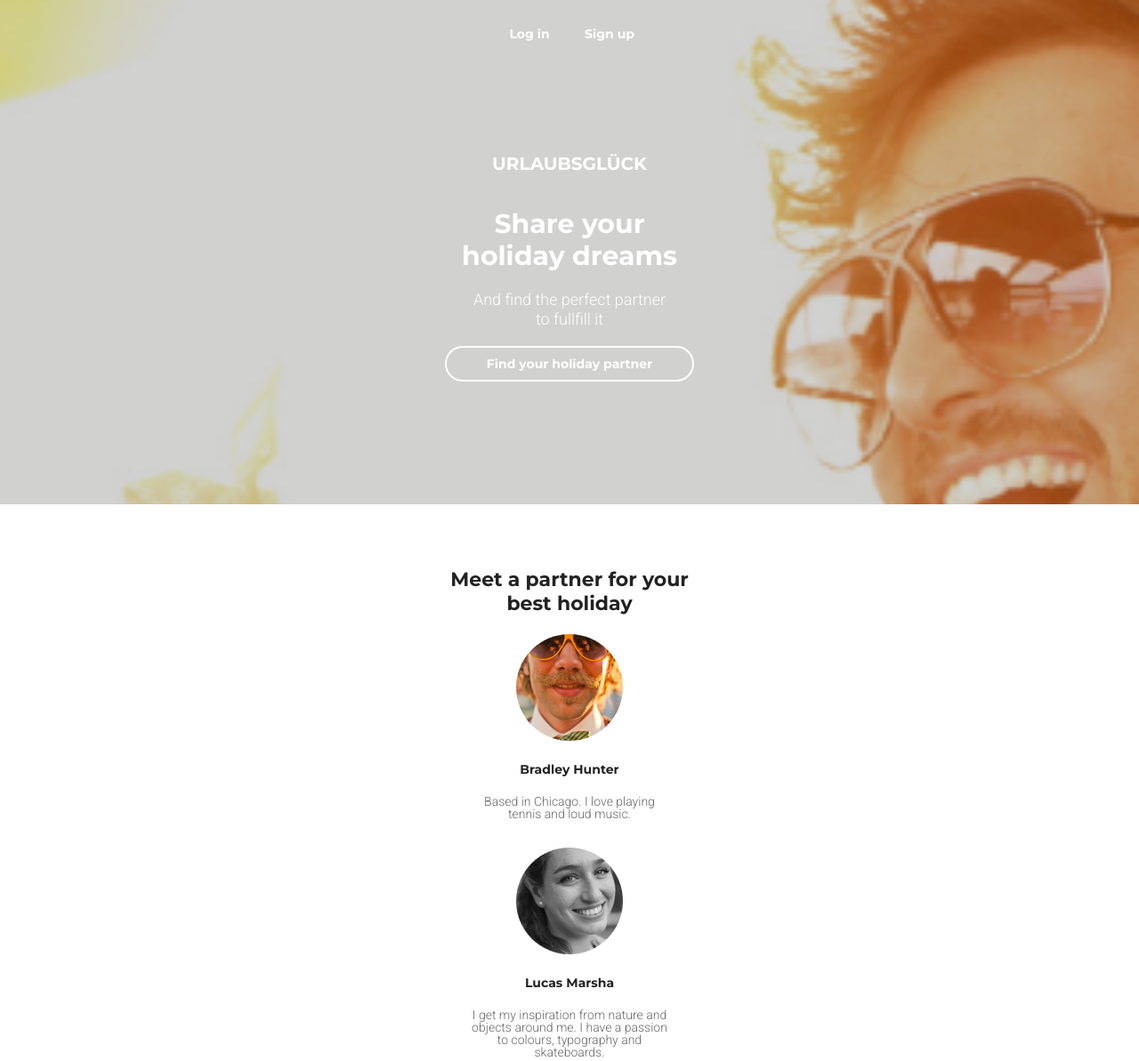
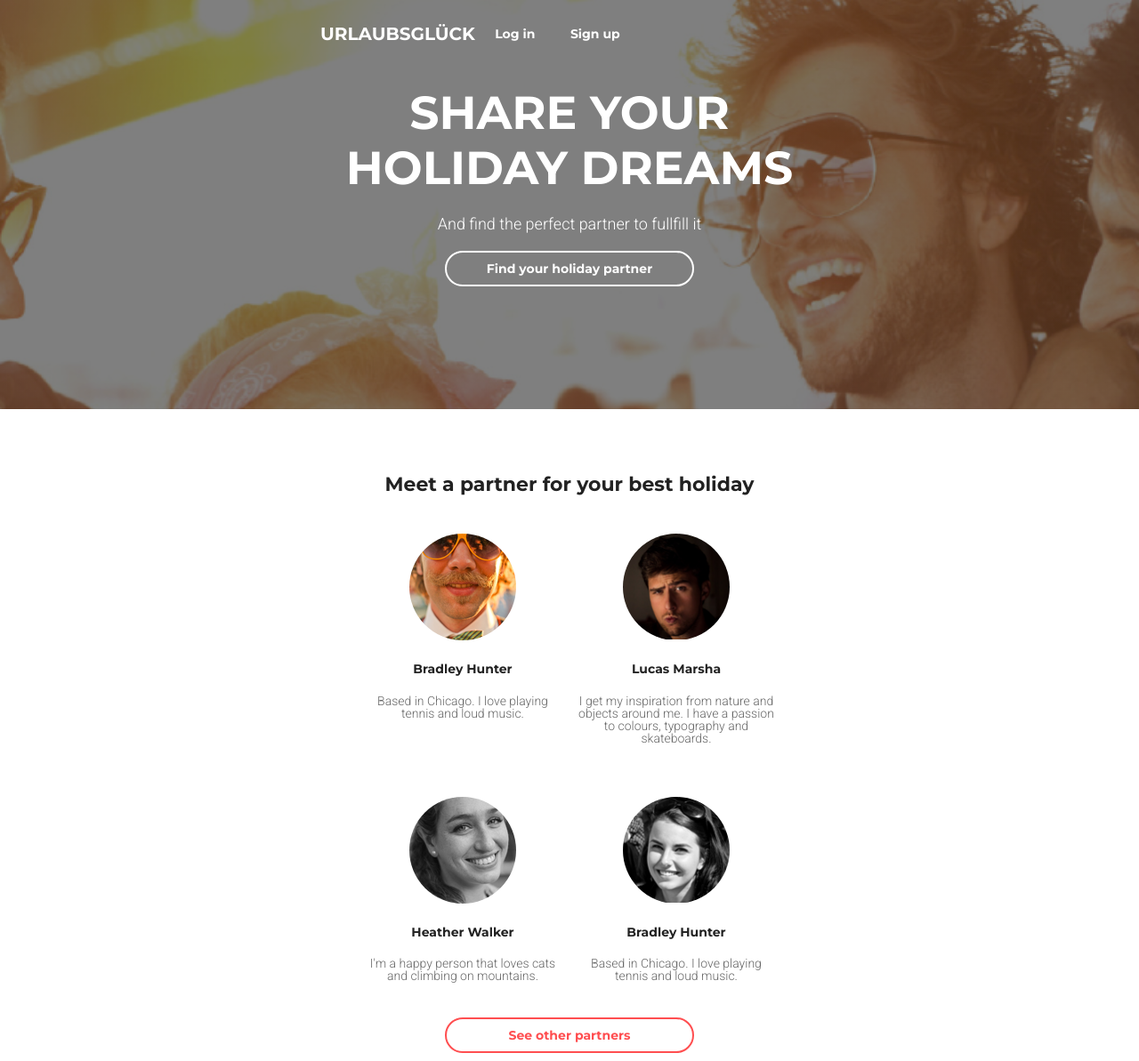
Before and after one commit to WerewolfDevLearn/goit-markup-hw-07_old, a plain HTML site: page index.html in a window 1280 px wide. Shown: the top 1193 px of the page at 89% size. Drawn offline with Linux system fonts and the light colour scheme.

Commit message:
start tablet

```diff
--- a/css/style.css
+++ b/css/style.css
@@ -6,6 +6,7 @@
   --second-font-size: 22px;
   --header-font-size: 30px;
   --p-font-size: 18px;
+  --hero-tablet-font-size: 52px;
   --hero-font-color: #fff;
   --site-font-color: #333333;
   --second-site-font-color: #666666;
@@ -25,13 +26,18 @@ img {
   height: auto;
   display: block;
 }
+.container {
+  max-width: 767px;
+  padding-left: 16px;
+  padding-right: 16px;
+}
 .hero-header-background {
-  background-image: url(../images/mobile-h-photo.png);
+  background-image: linear-gradient(to bottom, rgba(0, 0, 0, 0.2), rgba(0, 0, 0, 0.2)), url(../images/mobile-h-photo.png);
   background-repeat: no-repeat;
   background-size: cover;
 }
 
-.header {
+.nav {
   display: flex;
   flex-direction: column-reverse;
   align-items: center;
@@ -88,6 +94,7 @@ button.sign-up:focus {
   line-height: 1.2;
   text-align: center;
   padding-bottom: 20px;
+  text-transform: uppercase;
 }
 .hero p {
   font-family: var(--secondery-font);
@@ -112,15 +119,16 @@ button.sign-up:focus {
   border-color: var(--accent-color);
 }
 .button {
-  display: flex;
-  flex-direction: column;
-  justify-content: center;
-  align-items: center;
   font-family: var(--main-font);
   font-size: var(--main-font-size);
   font-weight: 700;
   color: var(--hero-font-color);
   line-height: 1.2;
+
+  display: flex;
+  flex-direction: column;
+  justify-content: center;
+  align-items: center;
   width: 280px;
   height: 40px;
   background-color: transparent;
@@ -183,3 +191,53 @@ button.sign-up:focus {
   border-radius: 66px;
   overflow: hidden;
 }
+@media screen and (min-width: 768px) {
+  .hero-header-background {
+    background-image: linear-gradient(to bottom, rgba(0, 0, 0, 0.5), rgba(0, 0, 0, 0.5)), url(../images/tablet_h_photo.png);
+    background-repeat: no-repeat;
+    background-size: cover;
+  }
+
+  .container {
+    max-width: 660px;
+    padding-left: 50px;
+    padding-right: 50px;
+    margin-left: auto;
+    margin-right: auto;
+  }
+
+  .nav {
+    flex-direction: row;
+    align-items: center;
+    /* justify-content: center; */
+  }
+  .user-nav {
+    margin-left: 0px;
+    margin-right: 0px;
+    margin-bottom: 0px;
+  }
+  .hero h1 {
+    font-size: var(--hero-tablet-font-size);
+  }
+  .partners h2 {
+    margin-bottom: 40px;
+  }
+  .partner-list {
+    display: flex;
+    flex-wrap: wrap;
+    justify-content: center;
+    margin-left: auto;
+    margin-right: auto;
+    margin-bottom: 40px;
+  }
+  .partner:nth-child(2n) {
+    margin-right: 0px;
+  }
+  .partner:nth-last-child(-n + 2) {
+    margin-bottom: 0px;
+  }
+  .partner {
+    margin-right: 20px;
+    margin-bottom: 58px;
+  }
+}
--- a/index.html
+++ b/index.html
@@ -12,7 +12,8 @@
   <body>
     <main>
       <section class="hero-header-background">
-        <header class="header">
+        <header class="container">
+          <nav class="nav">
             <a href="#" class="logo">URLAUBSGLÜCK</a>
             <ul class="user-nav">
               <li>
@@ -22,20 +23,22 @@
                 <button class="sign-up">Sign up</button>
               </li>
             </ul>
+          </nav>
         </header>
         <section class="hero">
           <h1>Share your<br />holiday dreams</h1>
-          <p>And find the perfect partner<br />to fullfill it</p>
+          <p>And find the perfect partner to fullfill it</p>
           <a href="#" class="find button">Find your holiday partner</a>
         </section>
       </section>
 
-      <section class="partners">
-        <h2>Meet a partner for your<br />best holiday</h2>
+      <section class="partners container">
+        <h2>Meet a partner for your best holiday</h2>
         <ul class="partner-list">
           <li class="partner">
             <a href="" class="partner-link">
-              <img src="./images/partners/partner01.png" alt="Bradley Hunter" />
+              <img src="./images/partners/partner01.png" alt="Bradley Hunter" width="120" class="partner-photo" />
+              <div class="partner-icon"></div>
             </a>
             <h3 class="name">Bradley Hunter</h3>
             <p class="about-me">
@@ -44,8 +47,8 @@
           </li>
           <li class="partner">
             <a href="" class="partner-link">
-              <img src="./images/partners/partner02.png" alt="Lucas Marsha" />
-              <div class=""></div>
+              <img src="./images/partners/partner03.png" alt="Lucas Marsha" width="120" class="partner-photo" />
+              <div class="partner-icon"></div>
             </a>
             <h3 class="name">Lucas Marsha</h3>
             <p class="about-me">
@@ -54,7 +57,8 @@
           </li>
           <li class="partner">
             <a href="" class="partner-link">
-              <img src="./images/partners/partner03.png" alt="Heather Walker" />
+              <img src="./images/partners/partner02.png" alt="Heather Walker" width="120" class="partner-photo" />
+              <div class="partner-icon"></div>
             </a>
             <h3 class="name">Heather Walker</h3>
             <p class="about-me">
@@ -63,7 +67,8 @@
           </li>
           <li class="partner">
             <a href="" class="partner-link">
-              <img src="./images/partners/partner04.png" alt="Bradley Hunter" />
+              <img src="./images/partners/partner04.png" alt="Bradley Hunter" width="120" class="partner-photo" />
+              <div class="partner-icon"></div>
             </a>
             <h3 class="name">Bradley Hunter</h3>
             <p class="about-me">
```
Lines whose indentation alone changed are shown as unchanged.
